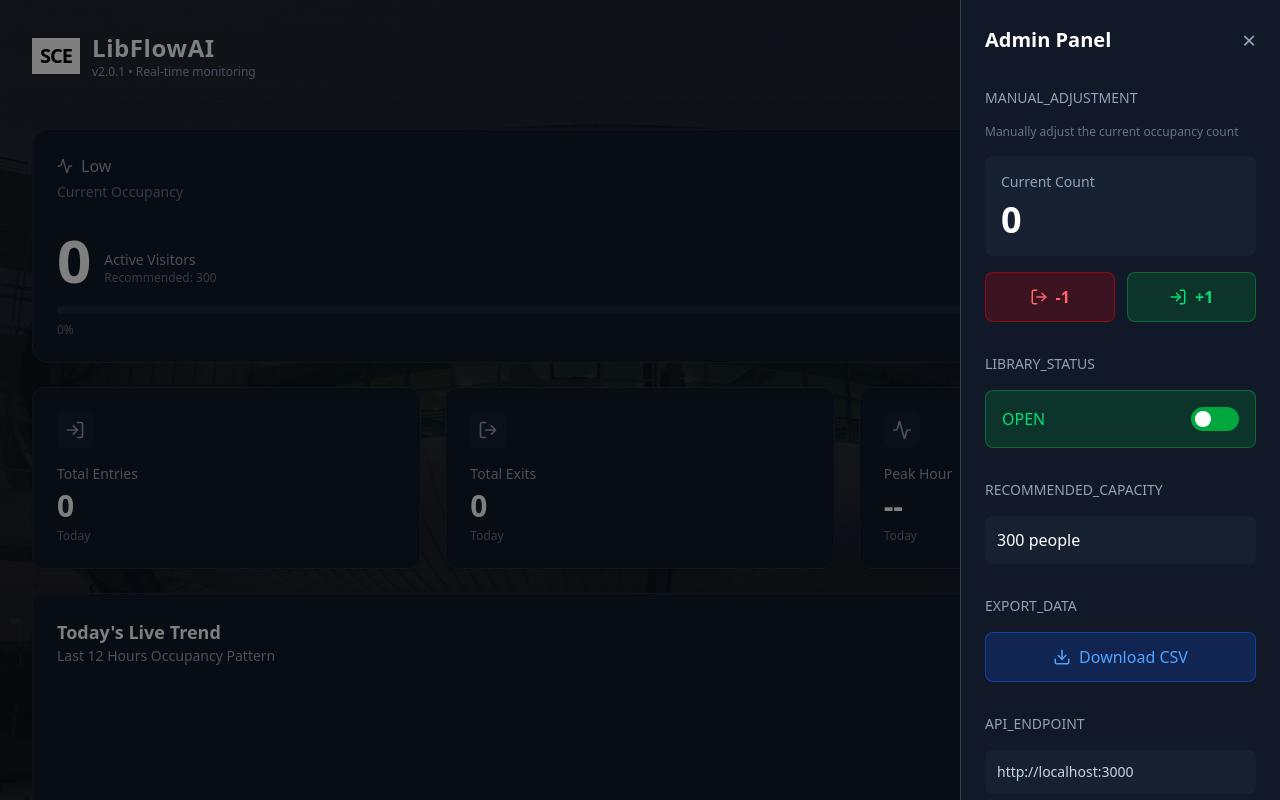
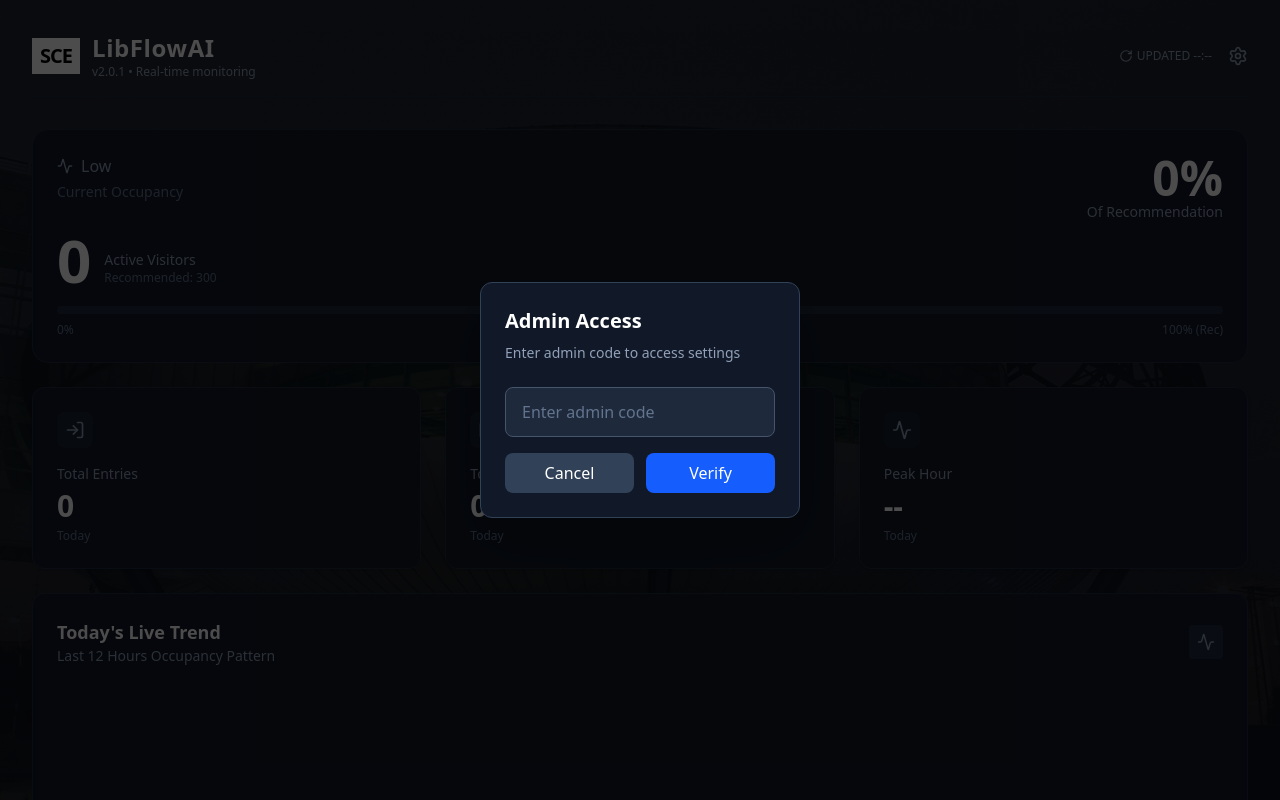
Before and after one commit to BS-SEF-2025/bs-sef-2025-team5, a React (Vite) app in the folder frontend/: page / in a window 1280 px wide. Both pictures are taken after a click on the icon 1238 px from the left and 56 px from the top of the page. Shown: the top 800 px of the page. Built offline with nearby package versions, Linux system fonts and the light colour scheme; no server answers; the HTML template or start-up script is replaced by a standard one.

Commit message:
BSSEF25T5-71 - Adding in the frontend input for password to access

```diff
--- a/frontend/src/App.jsx
+++ b/frontend/src/App.jsx
@@ -29,6 +29,12 @@ export default function App() {
   });
   const [loading, setLoading] = useState(true);
   const [activityLog, setActivityLog] = useState([]);
+
+  const [isAdminVerified, setIsAdminVerified] = useState(false);
+  const [showAdminModal, setShowAdminModal] = useState(false);
+  const [adminCode, setAdminCode] = useState('');
+  const [adminError, setAdminError] = useState('');
+
   const [libraryClosed, setLibraryClosed] = useState(false);
   const [showSettings, setShowSettings] = useState(false);
   const [lastUpdated, setLastUpdated] = useState('--:--');
@@ -136,6 +142,43 @@ const handleManualAdjust = async (direction) => {
     console.error('Failed to adjust count:', error);
   }
 };
+
+// Admin verification function
+const handleAdminVerify = async () => {
+  try {
+    setAdminError('');
+
+    const response = await fetch(`${API_URL}/api/auth/verify-admin`, {
+      method: 'POST',
+      headers: { 'Content-Type': 'application/json' },
+      body: JSON.stringify({ code: adminCode })
+    });
+
+    const result = await response.json();
+
+    if (result.success) {
+      setIsAdminVerified(true);
+      setShowAdminModal(false);
+      setShowSettings(true);
+      setAdminCode('');
+    } else {
+      setAdminError('Invalid admin code');
+    }
+  } catch (error) {
+    console.error('Verification failed:', error);
+    setAdminError('Verification failed');
+  }
+};
+
+// Handle Settings click
+const handleSettingsClick = () => {
+  if (isAdminVerified) {
+    setShowSettings(true);
+  } else {
+    setShowAdminModal(true);
+  }
+};
+
 // Export CSV function
 const handleExportCSV = async () => {
   try {
@@ -192,6 +235,60 @@ const handleExportCSV = async () => {
         backgroundImage: `linear-gradient(to bottom, rgba(11, 16, 26, 0.85), rgba(11, 16, 26, 0.9)), url(${sceBg})`
       }}
     >
+
+      {/* --- ADMIN VERIFICATION MODAL --- */}
+{showAdminModal && (
+  <div className="fixed inset-0 z-50 flex items-center justify-center">
+    {/* Backdrop */}
+    <div
+      className="absolute inset-0 bg-black/70"
+      onClick={() => {
+        setShowAdminModal(false);
+        setAdminCode('');
+        setAdminError('');
+      }}
+    ></div>
+
+    {/* Modal */}
+    <div className="relative bg-[#111827] border border-slate-700 rounded-xl p-6 w-80 shadow-2xl">
+      <h2 className="text-xl font-bold text-white mb-2">Admin Access</h2>
+      <p className="text-slate-400 text-sm mb-6">Enter admin code to access settings</p>
+
+      <input
+        type="password"
+        value={adminCode}
+        onChange={(e) => setAdminCode(e.target.value)}
+        onKeyDown={(e) => e.key === 'Enter' && handleAdminVerify()}
+        placeholder="Enter admin code"
+        className="w-full bg-slate-800 border border-slate-600 rounded-lg px-4 py-3 text-white placeholder-slate-500 focus:outline-none focus:border-blue-500 mb-4"
+      />
+
+      {adminError && (
+        <p className="text-red-400 text-sm mb-4">{adminError}</p>
+      )}
+
+      <div className="flex gap-3">
+        <button
+          onClick={() => {
+            setShowAdminModal(false);
+            setAdminCode('');
+            setAdminError('');
+          }}
+          className="flex-1 bg-slate-700 hover:bg-slate-600 text-white font-medium py-2 px-4 rounded-lg transition"
+        >
+          Cancel
+        </button>
+        <button
+          onClick={handleAdminVerify}
+          className="flex-1 bg-blue-600 hover:bg-blue-700 text-white font-medium py-2 px-4 rounded-lg transition"
+        >
+          Verify
+        </button>
+      </div>
+    </div>
+  </div>
+)}
+
       {/* --- SETTINGS SIDE PANEL --- */}
 {showSettings && (
   <div className="fixed inset-0 z-50 flex justify-end">
@@ -304,7 +401,7 @@ const handleExportCSV = async () => {
             >
               <RotateCw size={14} className={loading ? 'animate-spin' : ''}/> UPDATED {lastUpdated}
             </span>
-          <Settings size={20} className="hover:text-white cursor-pointer" onClick={() => setShowSettings(true)} />
+        <Settings size={20} className="hover:text-white cursor-pointer" onClick={handleSettingsClick} />
         </div>
       </header>
 {/* --- MAIN OCCUPANCY CARD --- */}
```
